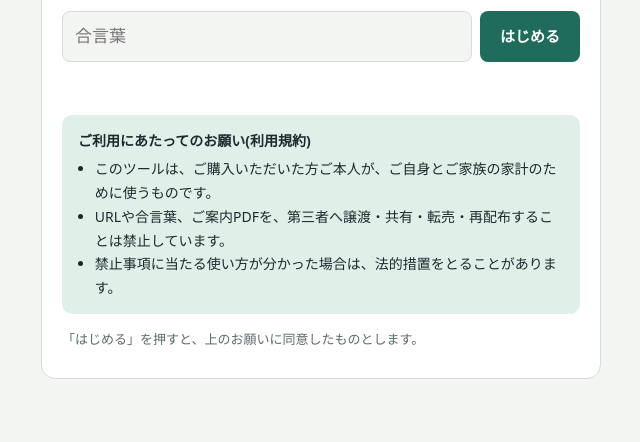
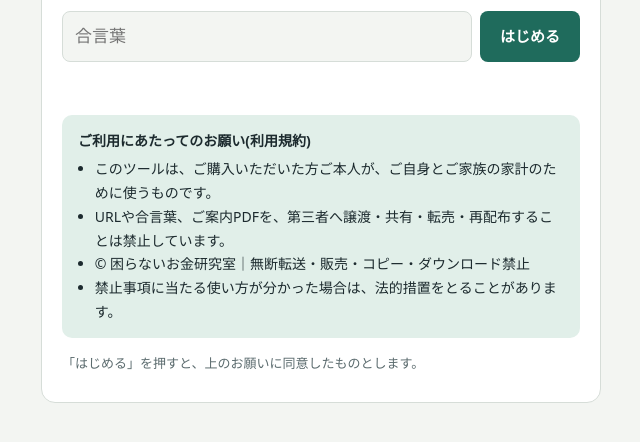
Before and after one commit to komaraneze/komaraneze, a plain HTML site: page index.html in a window 1280 px wide. Shown: the part 232-674 px from the top of the page, without its empty margins (319-959 px from the left). Drawn offline with Linux system fonts and the light colour scheme; a web font is replaced by a local one.

Commit message:
著作権と利用上の注意を表示

```diff
--- a/index.html
+++ b/index.html
@@ -135,6 +135,7 @@ details.yt summary{cursor:pointer;font-weight:700;font-size:14px;padding:6px 0}
     <ul>
       <li>このツールは、ご購入いただいた方ご本人が、ご自身とご家族の家計のために使うものです。</li>
       <li>URLや合言葉、ご案内PDFを、第三者へ譲渡・共有・転売・再配布することは禁止しています。</li>
+      <li>© 困らないお金研究室｜無断転送・販売・コピー・ダウンロード禁止</li>
       <li>禁止事項に当たる使い方が分かった場合は、法的措置をとることがあります。</li>
     </ul>
   </div>
@@ -145,6 +146,7 @@ details.yt summary{cursor:pointer;font-weight:700;font-size:14px;padding:6px 0}
 <div class="wrap">
   <header>
     <h1>資産寿命シミュレーター</h1>
+    <p class="termsline">© 困らないお金研究室｜無断転送・販売・コピー・ダウンロード禁止</p>
     <p>自分の数字で「今年いくら使うか」を決めて、毎年見直すための計算ツールです。最初は記入例が入っています。入れた数字はこの端末のブラウザにだけ保存され、どこにも送信されません。</p>
   </header>
 
@@ -358,7 +360,7 @@ details.yt summary{cursor:pointer;font-weight:700;font-size:14px;padding:6px 0}
   </section>
 
   <p class="termsline">このツールは購入者ご本人とご家族のためのものです。URLや合言葉の第三者への譲渡・共有・転売・再配布は禁止しています。分かった場合は、法的措置をとることがあります。</p>
-  <p class="termsline">© 2026 コマラネーゼ（コマラネーゼのお金研究室）　このツールの文章・画面・プログラムの無断転載・複製を禁じます。</p>
+  <p class="termsline">© 困らないお金研究室｜無断転送・販売・コピー・ダウンロード禁止</p>
   <p class="disc">このツールは一般的な考え方に基づく計算用で、特定の金融商品の売買をすすめるものではありません。利回りは仮定であり、将来の成果や資産が尽きないことを保証しません。年金額は「ねんきん定期便」やねんきんネットで確認してください。税金や社会保険料の扱いは個別の状況で変わります。</p>
 </div>
 
```
